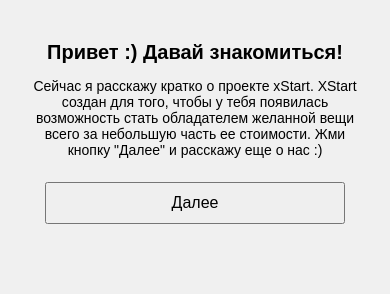
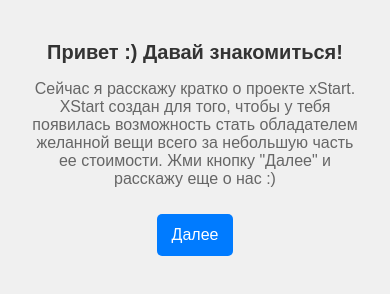
Before and after one commit to xstarte/xxstarterr, a plain HTML site: page index.html in a window 390 px wide. Drawn offline with Linux system fonts and the light colour scheme.

Commit message:
Update styles.css

```diff
--- a/styles.css
+++ b/styles.css
@@ -1,4 +1,4 @@
-/* Базовые стили для всех устройств */
+/* Базовые стили */
 body {
     font-family: Arial, sans-serif;
     background-color: #f0f0f0;
@@ -6,21 +6,32 @@
     text-align: center;
 }
 
+h1 {
+    font-size: 24px;
+    color: #333;
+}
+
+p {
+    font-size: 18px;
+    color: #666;
+}
+
 button {
     padding: 10px 20px;
-    font-size: 16px;
+    font-size: 18px;
     margin: 10px;
     cursor: pointer;
+    background-color: #007BFF;
+    color: white;
+    border: none;
+    border-radius: 5px;
 }
 
-input {
-    padding: 10px;
-    margin: 10px;
-    font-size: 16px;
-    width: 100%;
-    max-width: 300px;
+button:hover {
+    background-color: #0056b3;
 }
 
+/* Скрытые экраны */
 .screen {
     display: none;
 }
@@ -29,57 +40,18 @@
     display: block;
 }
 
-/* Адаптивные стили для маленьких экранов (мобильные устройства) */
+/* Адаптивные стили */
 @media (max-width: 600px) {
-    body {
-        padding: 10px;
-    }
-
     h1 {
-        font-size: 24px;
-    }
-
-    button {
-        padding: 12px 15px;
-        font-size: 18px;
-        width: 100%;
-        max-width: 300px;
-    }
-
-    input {
-        font-size: 18px;
-        padding: 12px;
-        width: 100%;
+        font-size: 20px;
     }
 
     p {
         font-size: 16px;
     }
 
-    /* Центрирование и масштабирование экрана для мобильных */
-    .screen {
-        padding: 10px;
-        margin: 0 auto;
-        max-width: 400px;
+    button {
+        font-size: 16px;
+        padding: 12px 15px;
     }
 }
-
-/* Адаптивные стили для очень маленьких экранов */
-@media (max-width: 400px) {
-    h1 {
-        font-size: 20px;
-    }
-
-    button {
-        font-size: 16px;
-        padding: 10px;
-    }
-
-    input {
-        font-size: 16px;
-    }
-
-    p {
-        font-size: 14px;
-    }
-}
```
